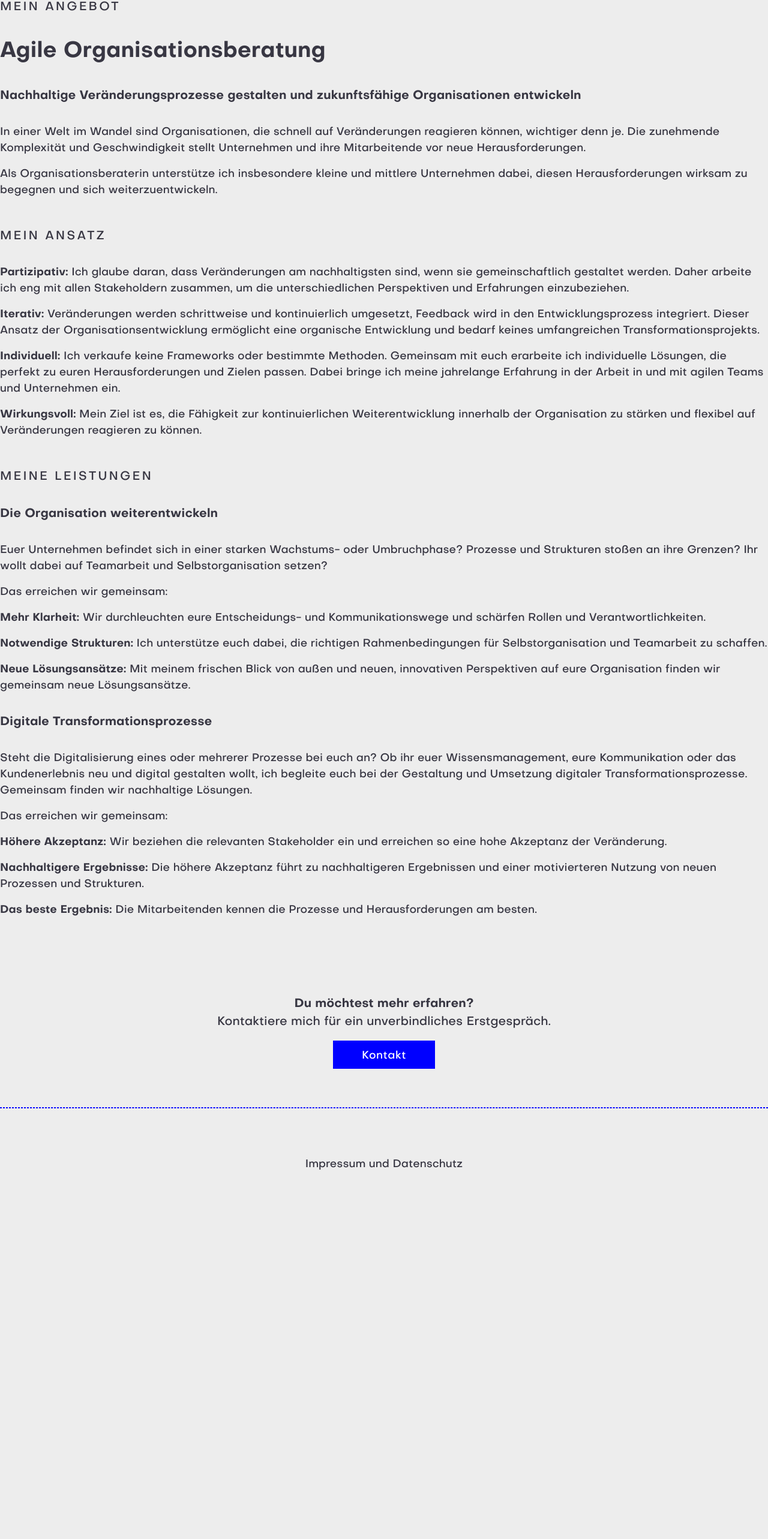
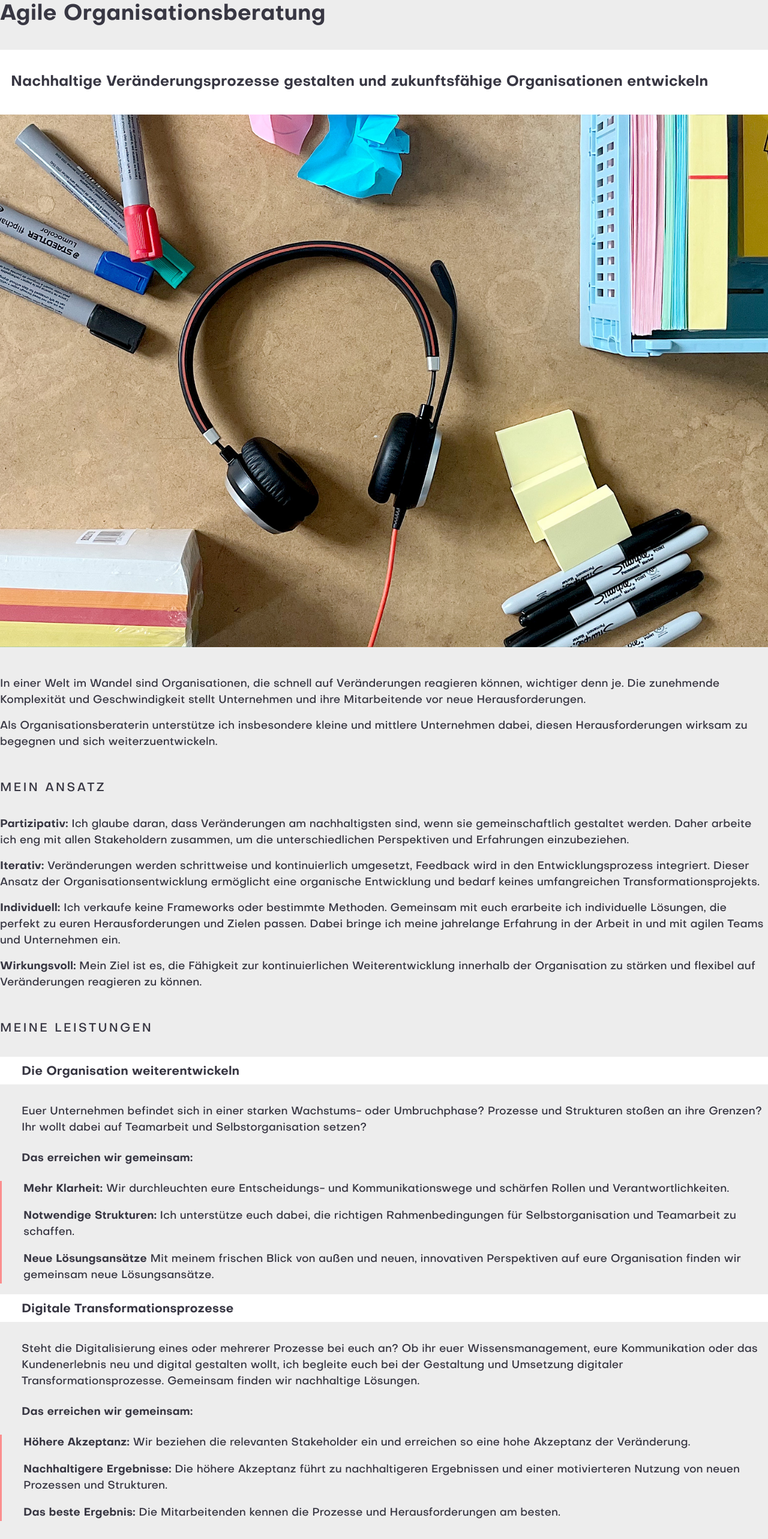
Before and after one commit to sssggr/ninasiessegger, a Nuxt app: page /agile-organisationsberatung in a window 1280 px wide. Shown: the part 215-2781 px from the top of the page at 60% size. Before the commit the page ends 2250 px from the top, so only its background shows below. Built offline with nearby package versions, Linux system fonts and the light colour scheme.

Commit message:
Apply new style to

```diff
--- a/assets/css/base.css
+++ b/assets/css/base.css
@@ -144,13 +144,16 @@ h3 {
   font-weight: 700;
   margin: 1rem 0;
 }
-h3.offer-headline{
+h3.offer-headline {
   background-color: #FFFFFF;
   padding: 0.5em var(--gutter) 0.3em;
   margin-bottom: 2rem;
 }
-h4{
+h4 {
   font-size: var(--fs-smaller);
+}
+h4.offer-subheadline {
+  padding-left: var(--gutter);
 }
 
 p {
--- a/pages/agile-organisationsberatung.vue
+++ b/pages/agile-organisationsberatung.vue
@@ -8,37 +8,92 @@ useSeoMeta({
 </script>
 
 <template>
+
   <div class="row">
       <div class="col-xs-12 col-md-offset-1 col-lg-offset-2 col-lg-9 col-md-10">
-      <h2 class="z-100">
-        Mein Angebot
-      </h2>
-      <h1 class="z-100">
+        <h1>
           Agile Organisationsberatung
         </h1>
-      <h3 class="z-100">Nachhaltige Veränderungsprozesse gestalten und zukunftsfähige Organisationen entwickeln</h3>
-      <p class="z-100">In einer Welt im Wandel sind Organisationen, die schnell auf Veränderungen reagieren können, wichtiger denn je. Die zunehmende Komplexität und Geschwindigkeit stellt Unternehmen und ihre Mitarbeitende vor neue Herausforderungen.</p>
-      <p class="z-100">Als Organisationsberaterin unterstütze ich insbesondere kleine und mittlere Unternehmen dabei, diesen Herausforderungen wirksam zu begegnen und sich weiterzuentwickeln.</p>
+      </div>
+    </div>
+    <section>
+      <div class="row">
+        <div class="col-lg-offset-1 col-lg-10 col-md-12">
+          <div class="row hero">
+            <div class="col-xs-12 col-md-6 col-sm-6 hero-item1">
+              <div class="hero-text-center-vertical">
+                <p>
+                  Nachhaltige Veränderungsprozesse gestalten und zukunftsfähige Organisationen entwickeln
+                </p>
+              </div>
+            </div>
+            <div class="col-xs-12 col-md-6 col-sm-6 portrait-container hero-item2">
+              <img srcset="~/assets/images/desk1.jpg" alt="Ninas desk" class="responsive-img">
+            </div>
+          </div>
+        </div>
+      </div>
+      <div class="row">
+        <div class="col-xs-12 col-md-offset-1 col-lg-offset-2 col-lg-9 col-md-10">
+          <p>
+            In einer Welt im Wandel sind Organisationen, die schnell auf Veränderungen reagieren können, wichtiger denn je. Die zunehmende Komplexität und Geschwindigkeit stellt Unternehmen und ihre Mitarbeitende vor neue Herausforderungen.
+          </p>
+          <p>
+            Als Organisationsberaterin unterstütze ich insbesondere kleine und mittlere Unternehmen dabei, diesen Herausforderungen wirksam zu begegnen und sich weiterzuentwickeln.
+          </p>
+        </div>
+      </div>
+    </section>
+    <section>
+      <div class="row">
+        <div class="col-xs-12 col-md-offset-1 col-lg-offset-2 col-lg-9 col-md-10">
           <h2 class="z-100">Mein Ansatz</h2>
           <p class="z-100"><b>Partizipativ: </b>Ich glaube daran, dass Veränderungen am nachhaltigsten sind, wenn sie gemeinschaftlich gestaltet werden. Daher arbeite ich eng mit allen Stakeholdern zusammen, um die unterschiedlichen Perspektiven und Erfahrungen einzubeziehen.</p>
           <p class="z-100"><b>Iterativ: </b>Veränderungen werden schrittweise und kontinuierlich umgesetzt, Feedback wird in den Entwicklungsprozess integriert. Dieser Ansatz der Organisationsentwicklung ermöglicht eine organische Entwicklung und bedarf keines umfangreichen Transformationsprojekts.</p>
           <p class="z-100"><b>Individuell: </b>Ich verkaufe keine Frameworks oder bestimmte Methoden. Gemeinsam mit euch erarbeite ich individuelle Lösungen, die perfekt zu euren Herausforderungen und Zielen passen. Dabei bringe ich meine jahrelange Erfahrung in der Arbeit in und mit agilen Teams und Unternehmen ein.</p>
           <p class="z-100"><b>Wirkungsvoll: </b>Mein Ziel ist es, die Fähigkeit zur kontinuierlichen Weiterentwicklung innerhalb der Organisation zu stärken und flexibel auf Veränderungen reagieren zu können.</p>
-      <h2 class="z-100">Meine Leistungen</h2>
-      <h3 class="z-100">Die Organisation weiterentwickeln</h3>
-      <p class="z-100">Euer Unternehmen befindet sich in einer starken Wachstums- oder Umbruchphase? Prozesse und Strukturen stoßen an ihre Grenzen? Ihr wollt dabei auf Teamarbeit und Selbstorganisation setzen?</p>
-      <p class="z-100">Das erreichen wir gemeinsam:</p>
-      <p class="z-100"><b>Mehr Klarheit: </b>Wir durchleuchten eure Entscheidungs- und Kommunikationswege und schärfen Rollen und Verantwortlichkeiten.</p>
-      <p class="z-100"><b>Notwendige Strukturen: </b>Ich unterstütze euch dabei, die richtigen Rahmenbedingungen für Selbstorganisation und Teamarbeit zu schaffen.</p>
-      <p class="z-100"><b>Neue Lösungsansätze: </b>Mit meinem frischen Blick von außen und neuen, innovativen Perspektiven auf eure Organisation finden wir gemeinsam neue Lösungsansätze.</p>
-      <h3 class="z-100"> Digitale Transformationsprozesse</h3>
-      <p class="z-100">Steht die Digitalisierung eines oder mehrerer Prozesse bei euch an? Ob ihr euer Wissensmanagement, eure Kommunikation oder das Kundenerlebnis neu und digital gestalten wollt, ich begleite euch bei der Gestaltung und Umsetzung digitaler Transformationsprozesse. Gemeinsam finden wir nachhaltige Lösungen.</p>
-      <p class="z-100">Das erreichen wir gemeinsam:</p>
-      <p class="z-100"><b>Höhere Akzeptanz: </b>Wir beziehen die relevanten Stakeholder ein und erreichen so eine hohe Akzeptanz der Veränderung.</p>
-      <p class="z-100"><b>Nachhaltigere Ergebnisse: </b>Die höhere Akzeptanz führt zu nachhaltigeren Ergebnissen und einer motivierteren Nutzung von neuen Prozessen und Strukturen.</p>
-      <p class="z-100"><b>Das beste Ergebnis: </b>Die Mitarbeitenden kennen die Prozesse und Herausforderungen am besten.</p>
         </div>
       </div>
+    </section>
+    <section>
+    <div class="row">
+      <div class="col-lg-offset-1 col-lg-10 col-md-12">
+        <h2>Meine Leistungen</h2>
+      </div>
+    </div>
+    <div class="row">
+      <div class="col-xs-12 col-md-offset-1 col-lg-offset-2 col-lg-9 col-md-10">
+        <h3 class="offer-headline">Die Organisation weiterentwickeln</h3>
+        <p class="offer-text">
+          Euer Unternehmen befindet sich in einer starken Wachstums- oder Umbruchphase? Prozesse und Strukturen stoßen an ihre Grenzen? Ihr wollt dabei auf Teamarbeit und Selbstorganisation setzen?
+        </p>
+        <h4 class="offer-subheadline">
+          Das erreichen wir gemeinsam:
+        </h4>
+        <ul class="offer-list">
+          <li><strong>Mehr Klarheit:</strong> Wir durchleuchten eure Entscheidungs- und Kommunikationswege und schärfen Rollen und Verantwortlichkeiten.</li>
+          <li><strong>Notwendige Strukturen:</strong> Ich unterstütze euch dabei, die richtigen Rahmenbedingungen für Selbstorganisation und Teamarbeit zu schaffen.</li>
+          <li><strong>Neue Lösungsansätze</strong> Mit meinem frischen Blick von außen und neuen, innovativen Perspektiven auf eure Organisation finden wir gemeinsam neue Lösungsansätze.</li>
+        </ul>
+      </div>
+    </div>
+    <div class="row">
+      <div class="col-xs-12 col-md-offset-1 col-lg-offset-2 col-lg-9 col-md-10">
+        <h3 class="offer-headline"> Digitale Transformationsprozesse</h3>
+        <p class="offer-text">
+          Steht die Digitalisierung eines oder mehrerer Prozesse bei euch an? Ob ihr euer Wissensmanagement, eure Kommunikation oder das Kundenerlebnis neu und digital gestalten wollt, ich begleite euch bei der Gestaltung und Umsetzung digitaler Transformationsprozesse. Gemeinsam finden wir nachhaltige Lösungen.
+        </p>
+        <h4 class="offer-subheadline">
+          Das erreichen wir gemeinsam:
+        </h4>
+        <ul class="offer-list">
+          <li><strong>Höhere Akzeptanz:</strong> Wir beziehen die relevanten Stakeholder ein und erreichen so eine hohe Akzeptanz der Veränderung.</li>
+          <li><strong>Nachhaltigere Ergebnisse: </strong> Die höhere Akzeptanz führt zu nachhaltigeren Ergebnissen und einer motivierteren Nutzung von neuen Prozessen und Strukturen.</li>
+          <li><strong>Das beste Ergebnis: </strong> Die Mitarbeitenden kennen die Prozesse und Herausforderungen am besten.</li>
+        </ul>
+      </div>
+    </div>
+  </section>
 </template>
 
 <script>
--- a/pages/konfliktmanagement.vue
+++ b/pages/konfliktmanagement.vue
@@ -65,7 +65,7 @@ useSeoMeta({
           zwischen allen Parteien und unterstütze bei der gemeinsamen Suche nach konstruktiven und nachhaltigen
           Lösungen.
         </p>
-        <h4>
+        <h4 class="offer-subheadline">
           Was sind die Vorteile einer Mediation?
         </h4>
         <ul class="offer-list">
@@ -93,7 +93,7 @@ useSeoMeta({
           eigene Muster erkennen und eure Kompetenz im Umgang mit Konflikten stärken? In ein- bis zweitägigen Workshops
           begleite ich euch auf diesem Weg.
         </p>
-        <h4>
+        <h4 class="offer-subheadline">
           Wir können zu diesen und weiteren Themen arbeiten:
         </h4>
         <ul class="offer-list">
```
Lines whose indentation alone changed are shown as unchanged.
